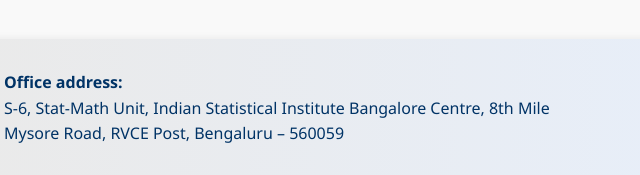
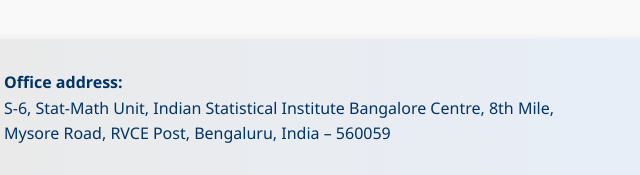
Before and after one commit to ShekhawatRenu/ShekhawatRenu, a plain HTML site: page index.html in a window 1280 px wide. Shown: the part 622-797 px from the top of the page, 156-796 px from the left. Drawn offline with nearby package versions, Linux system fonts and the light colour scheme.

Commit message:
Update website

```diff
--- a/index.html
+++ b/index.html
@@ -49,7 +49,7 @@
 <footer class="page-footer">
   <div class="footer-left">
     <p><strong>Office address:</strong><br>
-    S-6, Stat-Math Unit, Indian Statistical Institute Bangalore Centre, 8th Mile Mysore Road, RVCE Post, Bengaluru – 560059</p>
+    S-6, Stat-Math Unit, Indian Statistical Institute Bangalore Centre, 8th Mile, Mysore Road, RVCE Post, Bengaluru, India – 560059</p>
   </div>
   <div class="footer-right">
     <p><strong>Email:</strong> <a href="mailto:rs_math1904@isibang.ac.in">rs_math1904@isibang.ac.in</a></p>
```
Also changed, not shown: events.html (+1 -1 lines), research.html (+1 -1 lines), teaching.html (+1 -1 lines).
